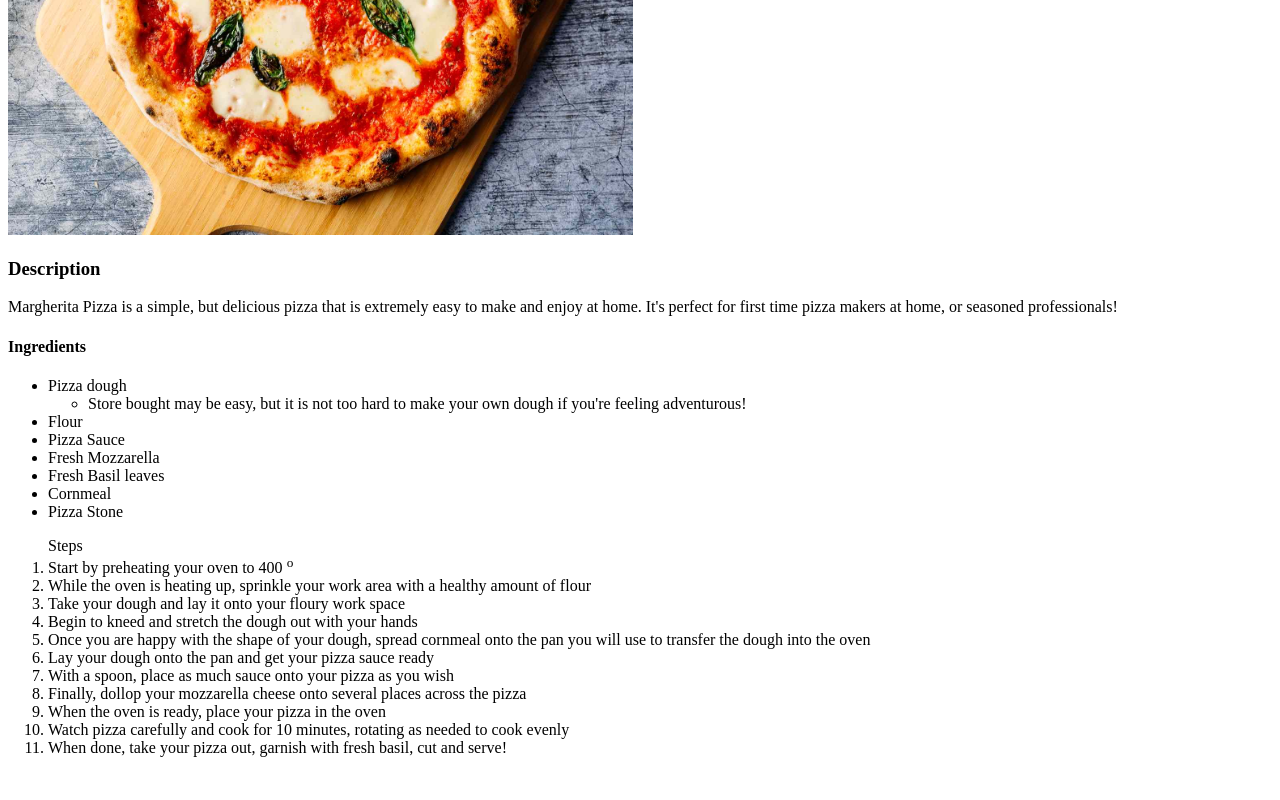
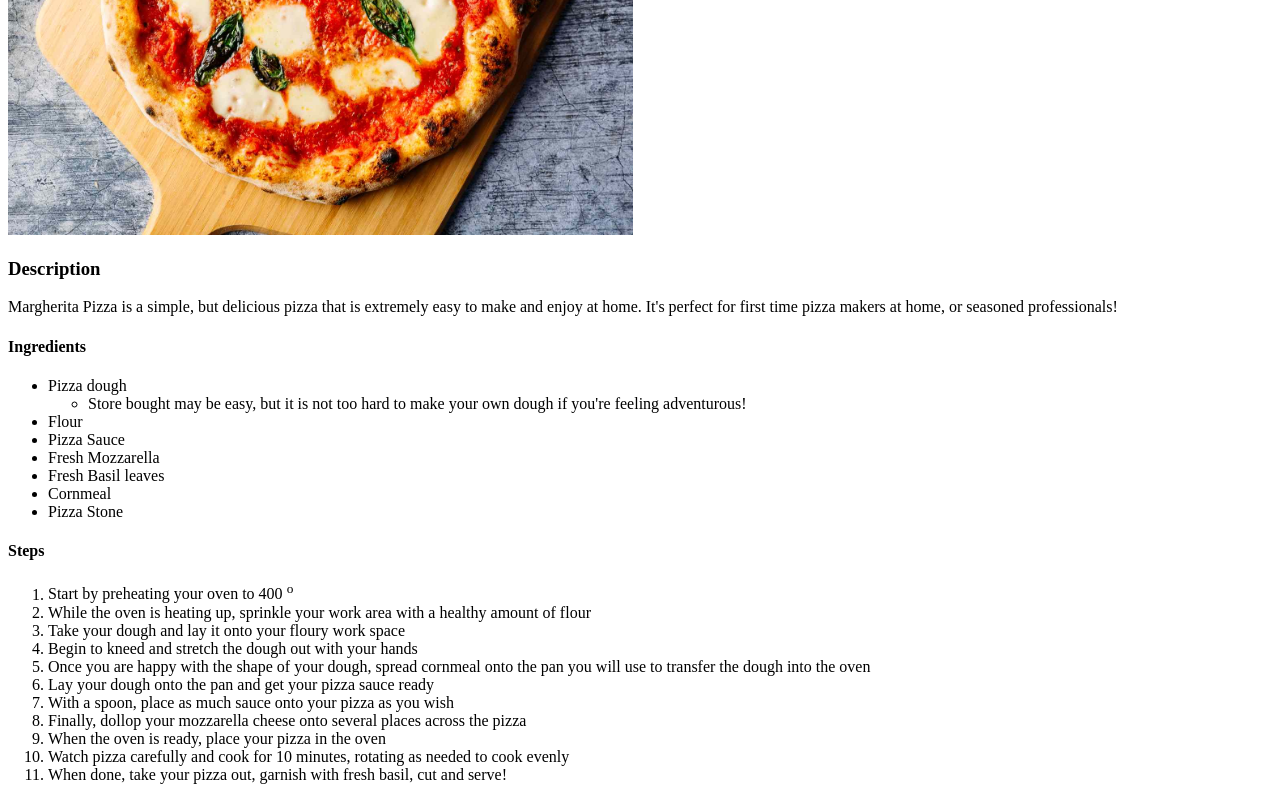
Before and after one commit to KingFryRice/odin-recipes, a plain HTML site: page recipes/pizza.html in a window 1280 px wide. Shown: the part 335-1135 px from the top of the page. Before the commit the page ends 1108 px from the top, so only its background shows below. Drawn offline with Linux system fonts and the light colour scheme.

Commit message:
Fix step heading

```diff
--- a/recipes/pizza.html
+++ b/recipes/pizza.html
@@ -27,7 +27,8 @@
             <li>Pizza Stone</li>
         </ul>
 
-        <ol>Steps
+        <h4>Steps</h4>
+        <ol>
             <li>Start by preheating your oven to 400 <sup>o</sup></li>
             <li>While the oven is heating up, sprinkle your work area with a healthy amount of flour</li>
             <li>Take your dough and lay it onto your floury work space</li>
```
